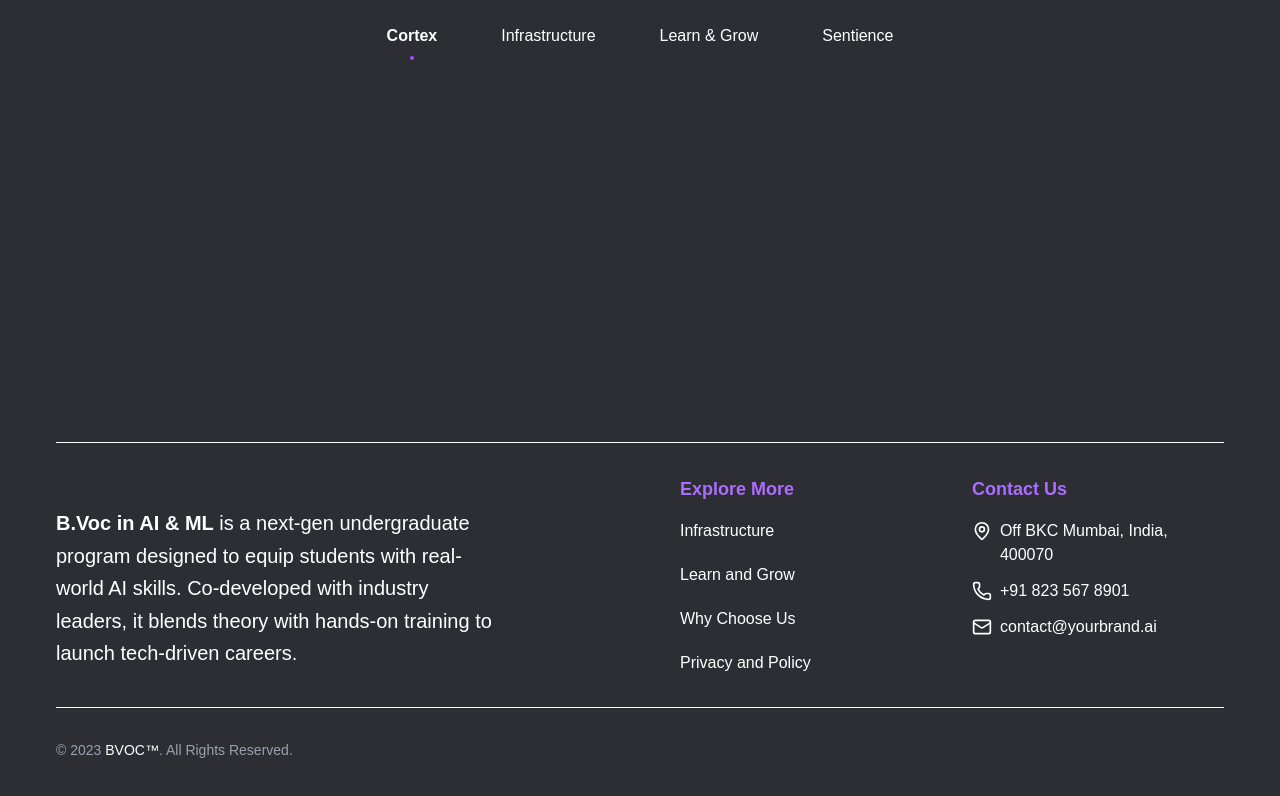
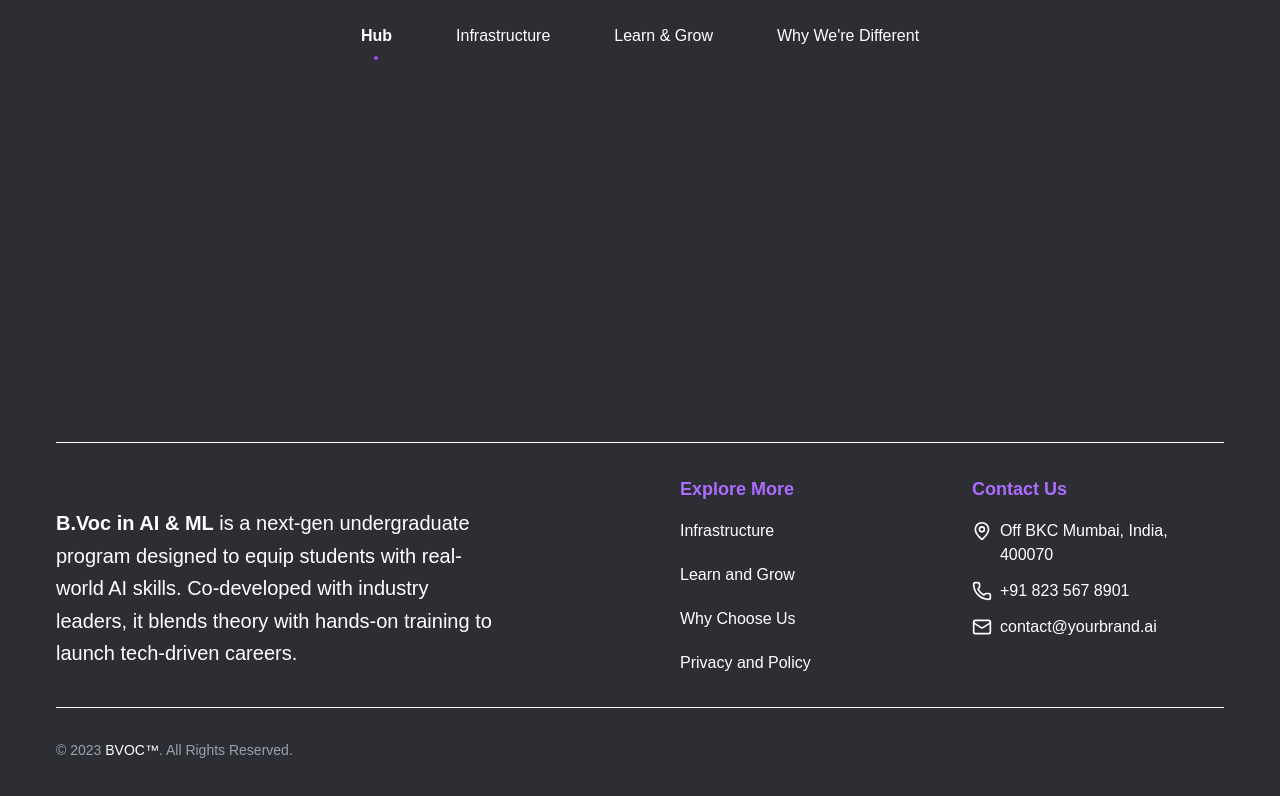
Before and after one commit to Code4Bharat1/Bvoc_Nexcore, a Next.js app in the folder bvoc/: page / in a window 1280 px wide. Shown: the top 796 px of the page. Built offline with nearby package versions, Linux system fonts and the light colour scheme.

Commit message:
Update Footer and Navbar components for improved content display and navigation structure

```diff
--- a/bvoc/src/components/layout/Footer.jsx
+++ b/bvoc/src/components/layout/Footer.jsx
@@ -13,12 +13,20 @@ const Footer = () => {
         <div className="flex flex-col md:flex-row justify-between gap-x-20">
           {/* Left - Description */}
           <div className="md:w-1/2 mb-10 md:my-8 md:mb-0">
-            <p className="text-base md:text-xl leading-relaxed text-white">
+            <p className="hidden md:block text-base md:text-xl leading-relaxed text-white">
               <strong className="text-xl">B.Voc in AI & ML</strong> is a
               next-gen undergraduate <br />
               program designed to equip students with real- <br />
               world AI skills. Co-developed with industry <br />
               leaders, it blends theory with hands-on training to <br />
+              launch tech-driven careers.
+            </p>
+            <p className="text-base md:text-xl leading-relaxed text-white md:hidden">
+              <strong className="text-xl">B.Voc in AI & ML</strong> is a
+              next-gen undergraduate
+              program designed to equip students with real-
+              world AI skills. Co-developed with industry
+              leaders, it blends theory with hands-on training to
               launch tech-driven careers.
             </p>
           </div>
--- a/bvoc/src/components/layout/Navbar.jsx
+++ b/bvoc/src/components/layout/Navbar.jsx
@@ -4,11 +4,11 @@ import Link from 'next/link';
 import { usePathname } from 'next/navigation';
 
 const navItems = [
-  { name: 'Cortex', href: '/' },
-  { name: 'Infrastructure', href: '/infrastructure' },
-  { name: 'Learn & Grow', href: '/learn-grow' },
-  { name: 'Sentience', href: '/sentience' },
-];
+    { name: 'Hub', href: '/' },
+    { name: 'Infrastructure', href: '/infrastructure' },
+    { name: 'Learn & Grow', href: '/learn-grow' },
+    { name: "Why We're Different", href: '/sentience' },
+  ];
 
 const Navbar = () => {
   const pathname = usePathname();
@@ -18,7 +18,7 @@ const Navbar = () => {
 
   return (
     <nav className="bg-[#2C2E33] fixed w-full top-0 ">
-      <div className="max-w-screen-xl mx-auto p-4 flex flex-wrap items-center justify-center">
+      <div className="max-w-screen-xl mx-auto p-4 flex flex-wrap items-center justify-end md:justify-center">
 
         {/* Mobile menu button */}
         <button
```
